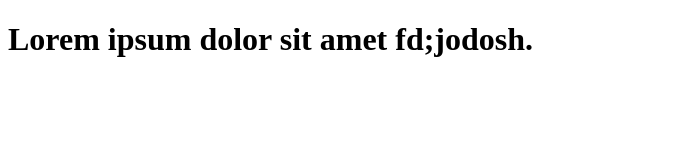
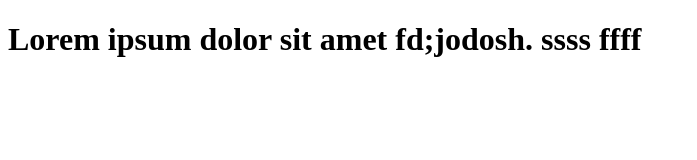
Before and after one commit to bubamara/website, a plain HTML site: page index.html in a window 1280 px wide. Shown: the whole page, without its empty margins (0-697 px from the left). Drawn offline with Linux system fonts and the light colour scheme.

Commit message:
new text333

```diff
--- a/index.html
+++ b/index.html
@@ -7,6 +7,6 @@
     <title>website</title>
   </head>
   <body>
-    <h1>Lorem ipsum dolor sit amet fd;jodosh.</h1>
+    <h1>Lorem ipsum dolor sit amet fd;jodosh. ssss ffff</h1>
   </body>
 </html>
```
